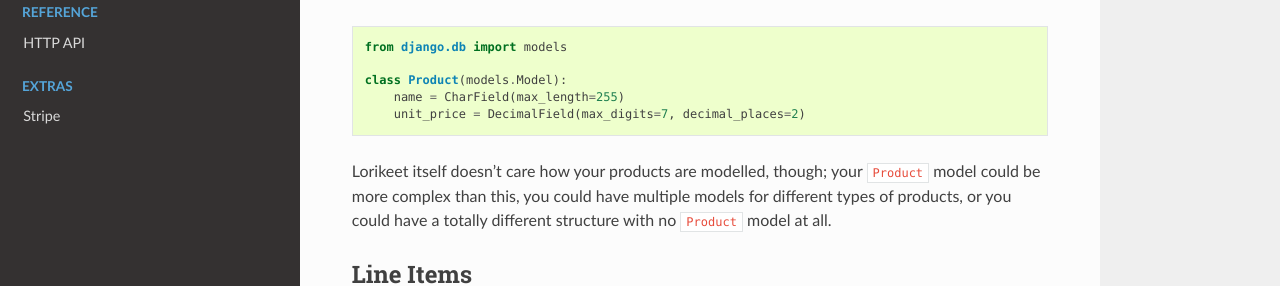
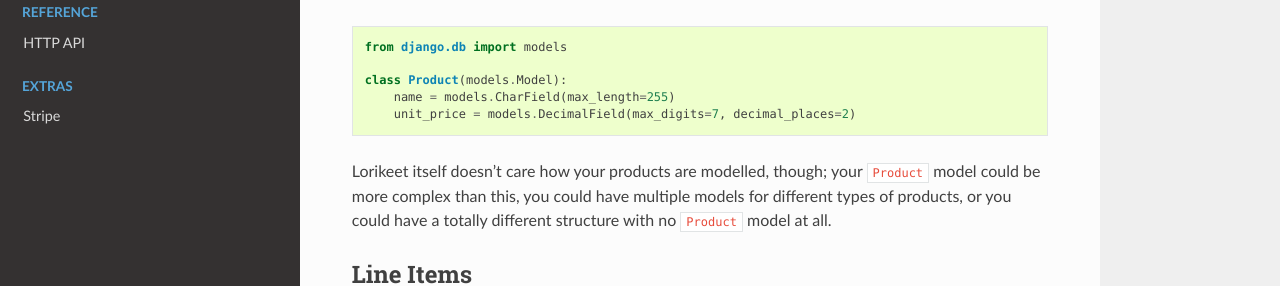
Before and after one commit to daisylb/lorikeet, a Sphinx documentation site: the page built from docs/backend.rst, in a window 1280 px wide and 900 px high. Shown: the part 358-644 px from the top of the window. Built offline with Sphinx 7.4.7 and the Read the Docs theme 2.0.0, drawn with Linux system fonts in a browser that asks for light colours.

Commit message:
Multiple minor docs fixes

```diff
--- a/README.rst
+++ b/README.rst
@@ -6,6 +6,8 @@ and you shouldn't use it in production yet.
 
 Lorikeet is a simple, generic, API-only shopping cart framework for
 Django.
+
+Lorikeet currently supports Django 1.8 to 1.10 on Python 3.4+. New versions of Lorikeet will support `Django versions that currently have extended support <https://www.djangoproject.com/download/#supported-versions>`_.
 
 Design Goals
 ------------
--- a/docs/backend.rst
+++ b/docs/backend.rst
@@ -16,8 +16,8 @@ modelled using the following model.
     from django.db import models
 
     class Product(models.Model):
-        name = CharField(max_length=255)
-        unit_price = DecimalField(max_digits=7, decimal_places=2)
+        name = models.CharField(max_length=255)
+        unit_price = models.DecimalField(max_digits=7, decimal_places=2)
 
 Lorikeet itself doesn't care how your products are modelled, though; your
 ``Product`` model could be more complex than this, you could have multiple
--- a/docs/install.rst
+++ b/docs/install.rst
@@ -7,4 +7,5 @@ This tutorial assumes you have an existing Django project set up. If you don't,
 2. Add ``'lorikeet'`` to ``INSTALLED_APPS``.
 3. Add ``'lorikeet.middleware.CartMiddleware'`` to ``MIDDLEWARE_CLASSES``.
 4. Add a line that looks like ``url(r'^_cart/', include('lorikeet.urls', namespace='lorikeet')),`` to ``urls.py``. (You don't have to use ``_cart`` in your URL—anything will do.)
-5. You're all set, and ready to start building your backend!
+
+You're all set! If you run ``python manage.py runserver`` and visit ``http://localhost:8000/_cart/``, you should see a JSON blob with a few properties. Now you're ready to start building your backend!
```
